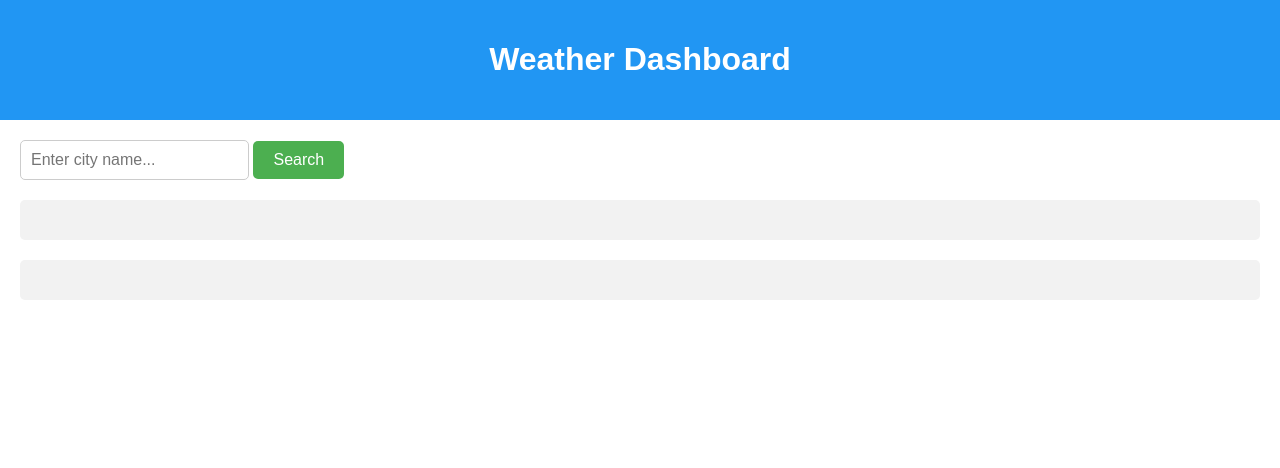
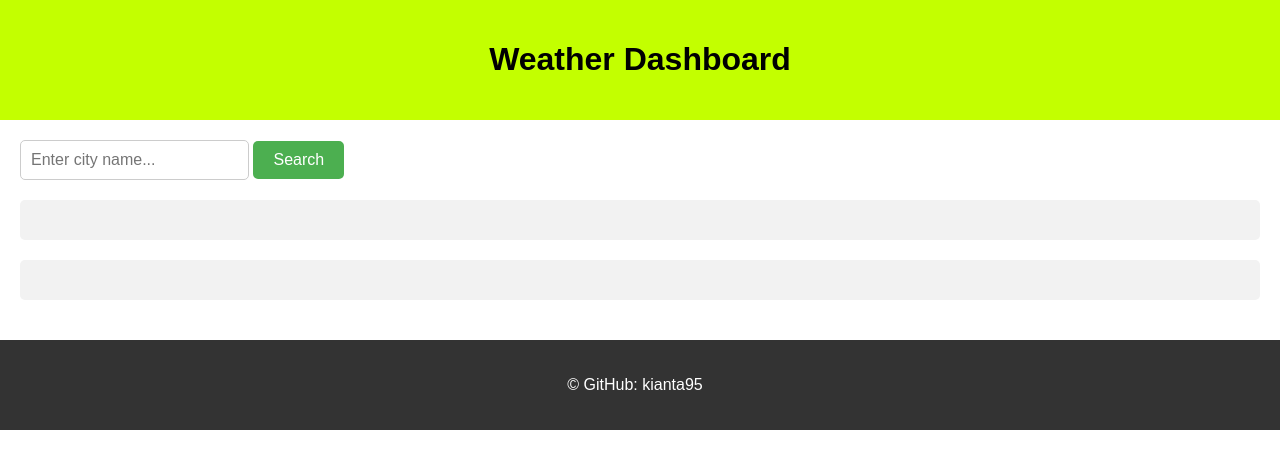
Before and after one commit to kianta95/WeatherWise, a plain HTML site: page index.html in a window 1280 px wide. Drawn offline with Linux system fonts and the light colour scheme.

Commit message:
Final Commit

```diff
--- a/Assets/style.css
+++ b/Assets/style.css
@@ -5,8 +5,8 @@ body {
   }
 
   header {
-    background-color: #2196F3; /* Blue */
-    color: white;
+    background-color: #c3ff00;
+    color: rgb(0, 0, 0);
     text-align: center;
     padding: 20px 0;
   }
@@ -29,7 +29,7 @@ body {
   button {
     padding: 10px 20px;
     font-size: 16px;
-    background-color: #4CAF50; /* Green */
+    background-color: #4CAF50;
     color: white;
     border: none;
     border-radius: 5px;
@@ -37,7 +37,7 @@ body {
   }
 
   button:hover {
-    background-color: #45a049; /* Darker green */
+    background-color: #45a049;
   }
 
   section {
@@ -45,13 +45,13 @@ body {
   }
 
   #current-weather {
-    background-color: #f2f2f2; /* Light grey */
+    background-color: #f2f2f2;
     padding: 20px;
     border-radius: 5px;
   }
 
   #forecast {
-    background-color: #f2f2f2; /* Light grey */
+    background-color: #f2f2f2;
     padding: 20px;
     border-radius: 5px;
   }
@@ -68,5 +68,22 @@ body {
   }
 
   .city-item:hover {
-    background-color: #f9f9f9; /* Light grey */
+    background-color: #f9f9f9;
   }
+
+  footer {
+    background-color: #333;
+    color: #fff;
+    padding: 20px 0;
+    text-align: center;
+}
+
+.footer-content {
+    display: flex;
+    align-items: center;
+    justify-content: center;
+}
+
+.footer-content p {
+    margin-right: 10px;
+}
--- a/index.html
+++ b/index.html
@@ -23,6 +23,12 @@
         </section>
     </main>
 
+    <footer>
+        <div class="footer-content">
+            <p>&copy; GitHub: kianta95</p>
+        </div>
+    </footer>
+
     <script src="Assets/script/index.js"></script>
 </body>
 </html>
```
Also changed, not shown: 1 other file.
